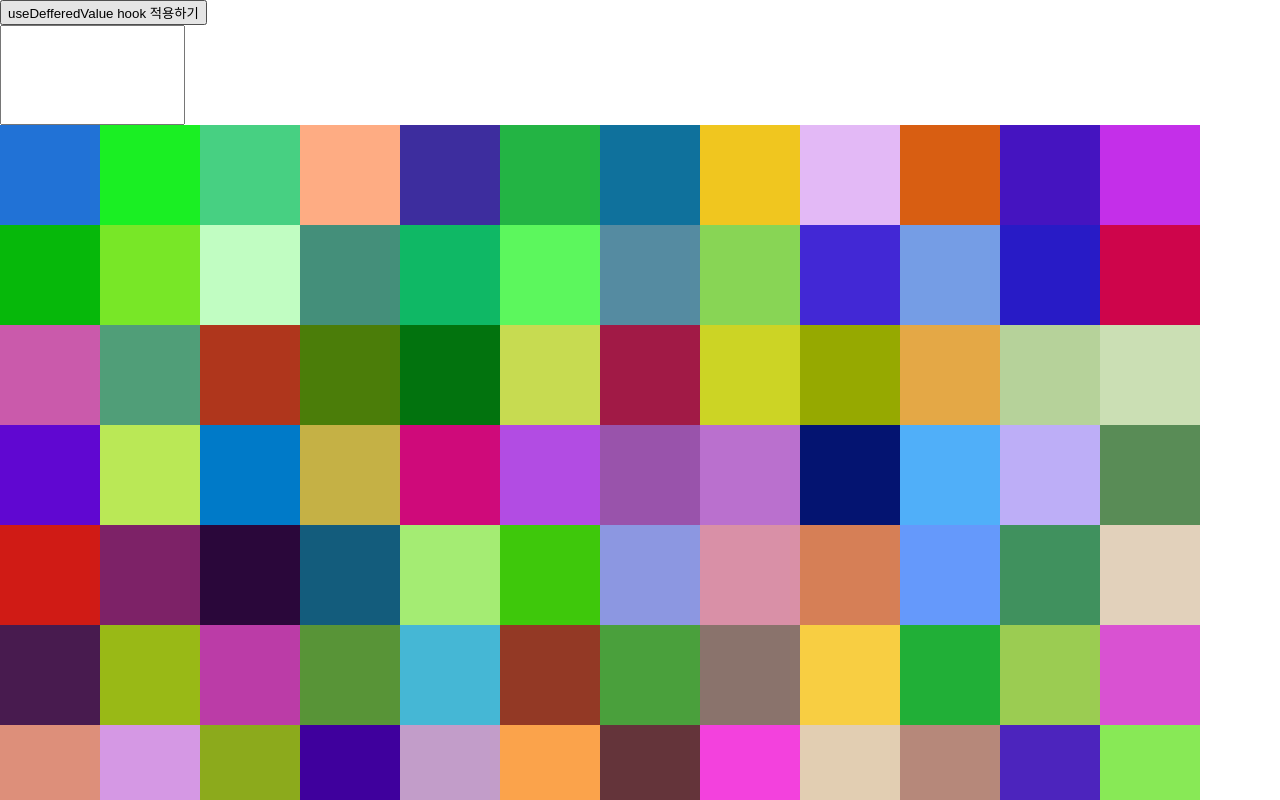
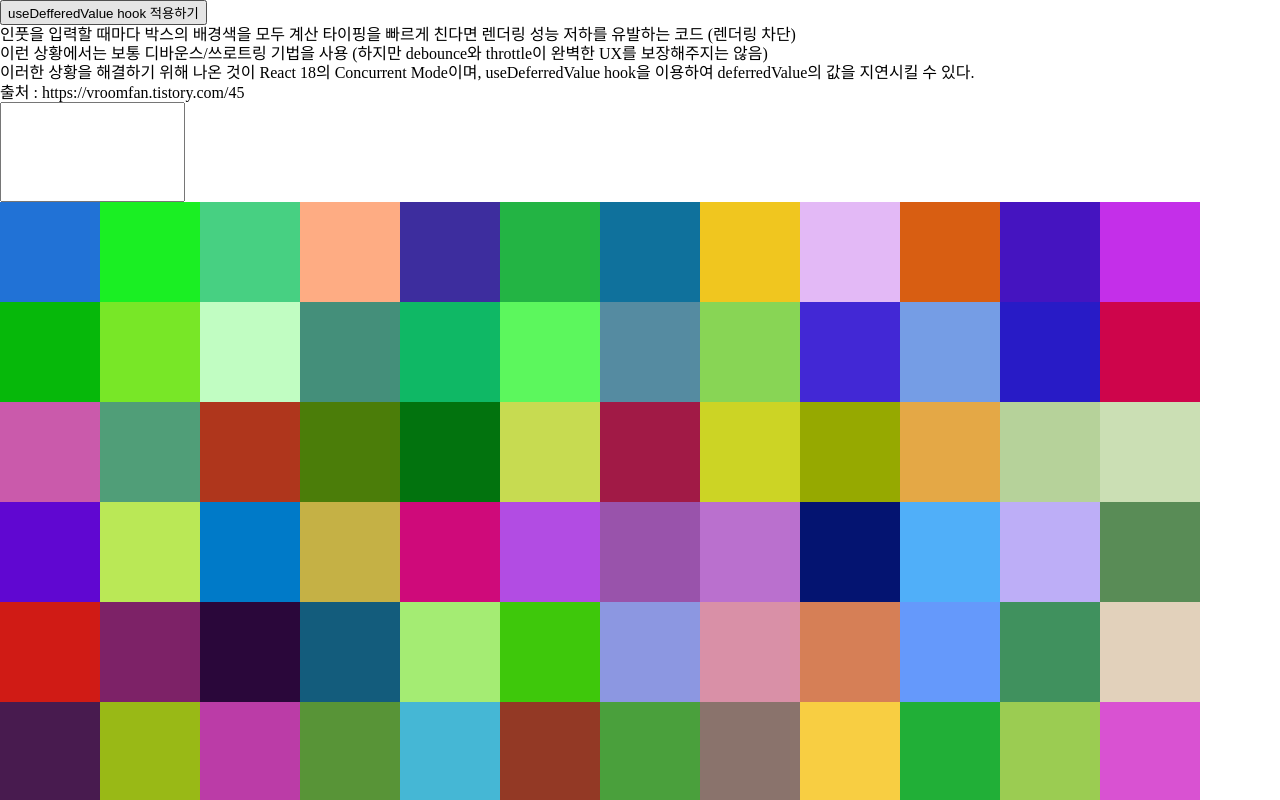
Before and after one commit to boyfromthewell/my-react-playground, a React (Create React App) app: page /useDefferedValue in a window 1280 px wide. Shown: the top 800 px of the page. Built offline with nearby package versions, Linux system fonts and the light colour scheme.

Commit message:
feat: useDefferredValue 설명 추가

```diff
--- a/src/pages/useDefferredValue/afterApplyingHook.tsx
+++ b/src/pages/useDefferredValue/afterApplyingHook.tsx
@@ -12,13 +12,6 @@ const AfterApplyingHook = () => {
 
 	console.log("value", value);
 	console.log("deferredValue", deferredValue);
-
-	/*
-	input에 있는 값은 빠르게 변하지만 deferredValue의 값은 바로 변경되지 않음
-	deferredValue에 의존하는 boxes 연산은 value보다 긴급하지 않기 때문에 value 값만 먼저 업데이트 하고 deferredValue 값은 지연
-	즉, deferredValue에 의해 boxes 연산이 진행되는 와중에 value가 업데이트 되면 boxes 렌더링을 interrupt하고 value만 먼저 렌더링
-	이제 input의 value는 즉각적으로 변하지만, deferredValue와 boxes는 그보다 낮은 빈도수로 업데이트 되고 렌더링 차단은 일어나지 않게 됨
-	*/
 
 	const boxes = useMemo(() => {
 		return (
@@ -36,6 +29,21 @@ const AfterApplyingHook = () => {
 
 	return (
 		<PageContainer>
+			<Description>
+				<p>input에 있는 값은 빠르게 변하지만 deferredValue의 값은 바로 변경되지 않음</p>
+				<p>
+					deferredValue에 의존하는 boxes 연산은 value보다 긴급하지 않기 때문에 value 값만 먼저 업데이트 하고
+					deferredValue 값은 지연
+				</p>
+				<p>
+					즉, deferredValue에 의해 boxes 연산이 진행되는 와중에 value가 업데이트 되면 boxes 렌더링을 interrupt하고
+					value만 먼저 렌더링
+				</p>
+				<p>
+					이제 input의 value는 즉각적으로 변하지만, deferredValue와 boxes는 그보다 낮은 빈도수로 업데이트 되고 렌더링
+					차단은 일어나지 않게 됨
+				</p>
+			</Description>
 			<Input onChange={onChange} /> {boxes}
 		</PageContainer>
 	);
@@ -53,3 +61,9 @@ const BoxContainer = styled.div`
 const Input = styled.input`
 	height: 100px;
 `;
+
+const Description = styled.section`
+	display: flex;
+	flex-direction: column;
+	line-height: 120%;
+`;
--- a/src/pages/useDefferredValue/beforeApplyingHook.tsx
+++ b/src/pages/useDefferredValue/beforeApplyingHook.tsx
@@ -7,16 +7,6 @@ const BeforeApplyingHook = () => {
 	const onChange = (e: React.ChangeEvent<HTMLInputElement>) => {
 		setValue(e.target.value);
 	};
-
-	/*
-    인풋을 입력할 때마다 박스의 배경색을 모두 계산
-    타이핑을 빠르게 친다면 렌더링 성능 저하를 유발하는 코드 (렌더링 차단)
-    이런 상황에서는 보통 디바운스/쓰로트링 기법을 사용
-    (하지만 debounce와 throttle이 완벽한 UX를 보장해주지는 않음)
-    이러한 상황을 해결하기 위해 나온 것이 React 18의 Concurrent Mode이며, useDeferredValue hook을 이용하여 deferredValue의 값을 지연시킬 수 있다.
-
-	출처 : https://vroomfan.tistory.com/45
-    */
 
 	const boxes = useMemo(() => {
 		return (
@@ -34,7 +24,23 @@ const BeforeApplyingHook = () => {
 
 	return (
 		<PageContainer>
-			<Input onChange={onChange} /> {boxes}
+			<Description>
+				{" "}
+				<p>
+					인풋을 입력할 때마다 박스의 배경색을 모두 계산 타이핑을 빠르게 친다면 렌더링 성능 저하를 유발하는 코드 (렌더링
+					차단)
+				</p>
+				<p>
+					이런 상황에서는 보통 디바운스/쓰로트링 기법을 사용 (하지만 debounce와 throttle이 완벽한 UX를 보장해주지는
+					않음)
+				</p>{" "}
+				<p>
+					이러한 상황을 해결하기 위해 나온 것이 React 18의 Concurrent Mode이며, useDeferredValue hook을 이용하여
+					deferredValue의 값을 지연시킬 수 있다.
+				</p>
+				출처 : https://vroomfan.tistory.com/45
+			</Description>
+			<Input onChange={onChange} /> {boxes}{" "}
 		</PageContainer>
 	);
 };
@@ -51,3 +57,9 @@ const BoxContainer = styled.div`
 const Input = styled.input`
 	height: 100px;
 `;
+
+const Description = styled.section`
+	display: flex;
+	flex-direction: column;
+	line-height: 120%;
+`;
```
Also changed, not shown: tsconfig.json (+2 -8 lines).
